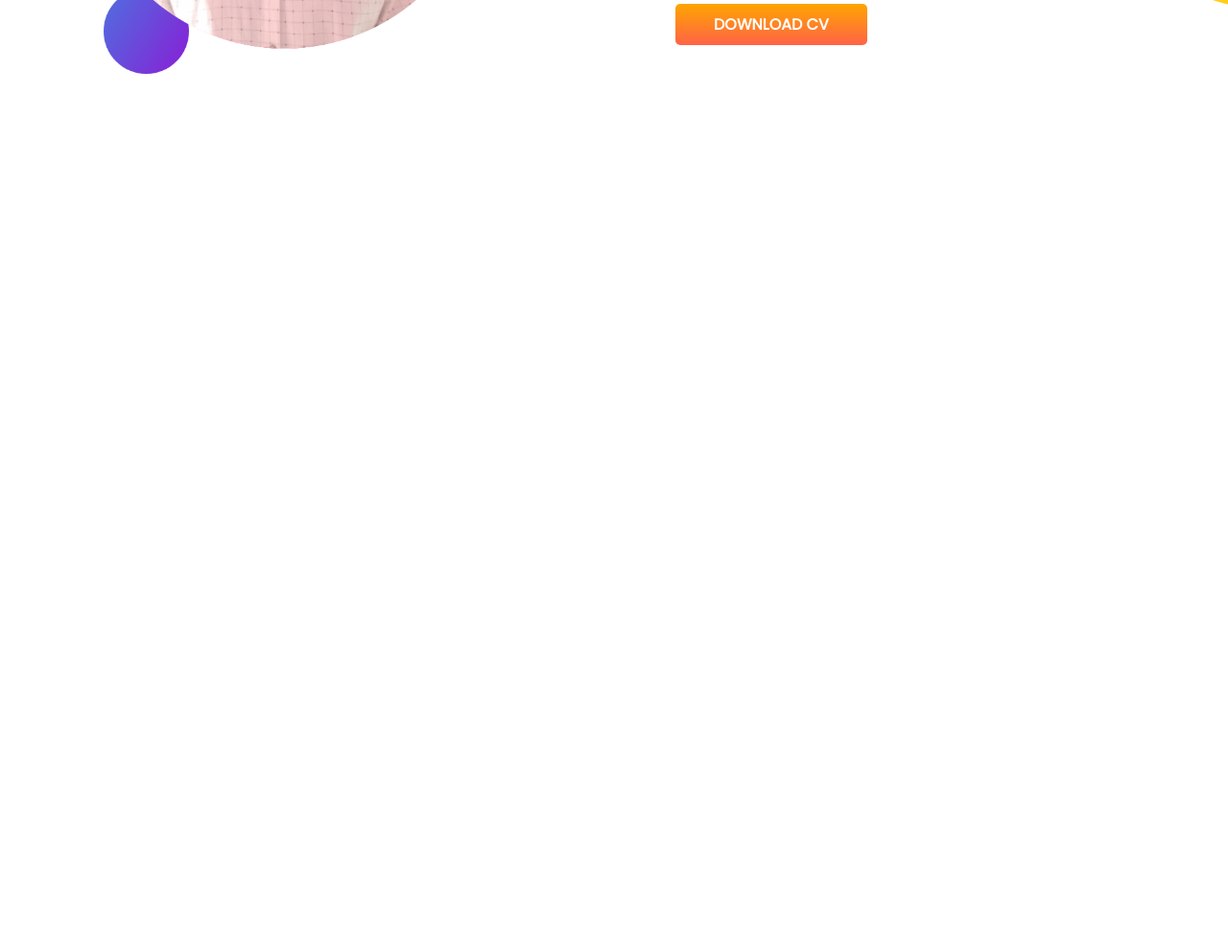
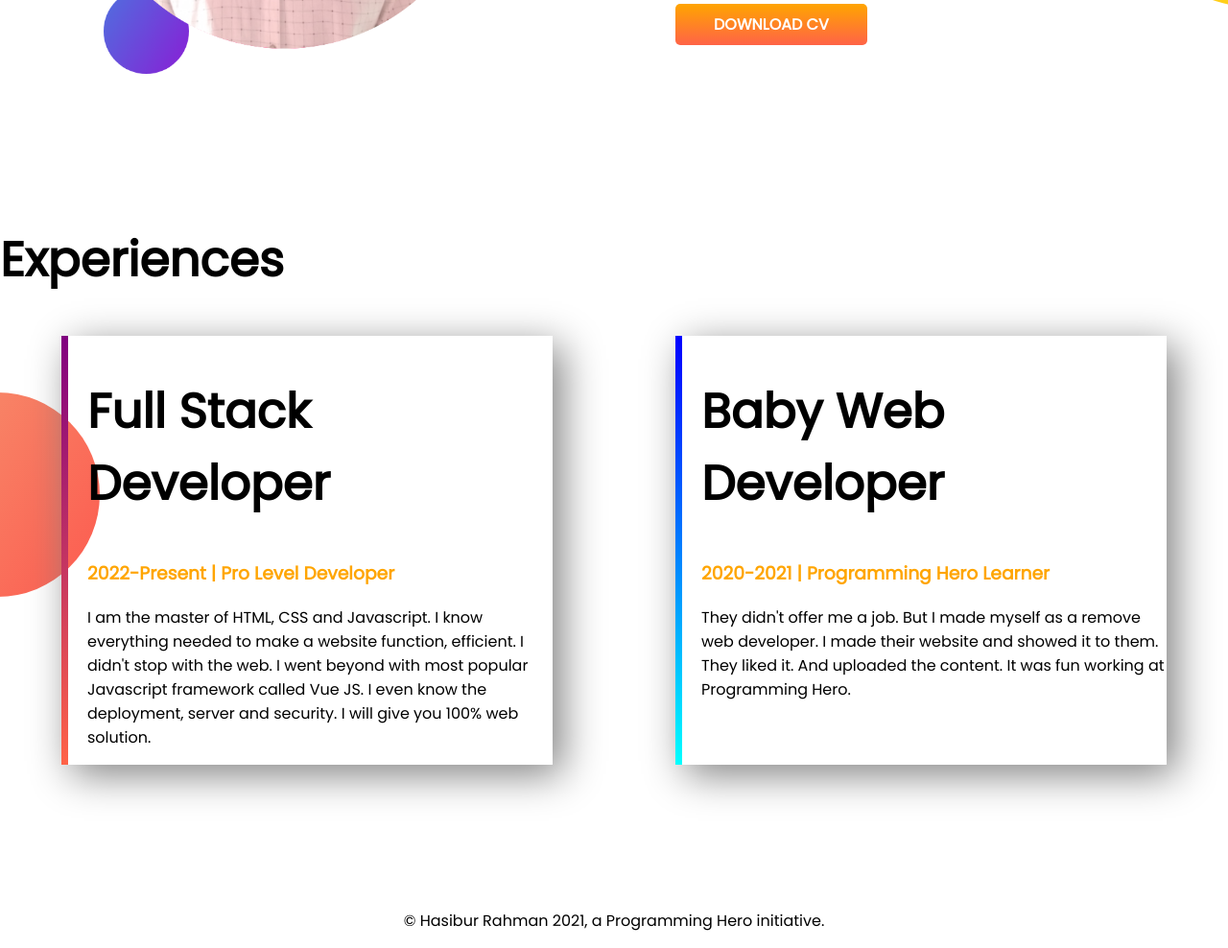
Before and after one commit to hasib50115/developer-portfolio, a plain HTML site: page index.html in a window 1280 px wide. Shown: the part 1079-2067 px from the top of the page at 96% size. Before the commit the page ends 1313 px from the top, so only its background shows below. Drawn offline with Linux system fonts and the light colour scheme.

Commit message:
experience and footer added

```diff
--- a/index.html
+++ b/index.html
@@ -15,7 +15,7 @@
         <link rel="stylesheet" href="style.css">
     </head>
     <body>
-        <section class="top-banner">
+        <section class="top-banner flexiable-container">
             <div class="half-width">
                 <h1> Welcome To </h1>
                 <h1> <span class="orange-color">Hasibur Rahman</span> World! </h1>
@@ -27,7 +27,7 @@
                 <img src="images/first-bg.png" alt="">
             </div>
         </section>
-        <section class="about-me">
+        <section class="about-me flexiable-container">
             <div class="half-width">
                 <img src="images/second-bg.png">
             </div>
@@ -40,6 +40,24 @@
             </div>
 
         </section>
+        <section class="experience-area">
+            <h1> Experiences </h1>
+            <div class="flexiable-container">
+                <div id="full-stack-dev" class="experience-item">
+                    <h1> Full Stack Developer</h1>
+                    <h3 class="orange-color"> 2022-Present | Pro Level Developer </h3>
+                    <p>I am the master of HTML, CSS and Javascript. I know everything needed to make a website function, efficient. I didn't stop with the web. I went beyond with most popular Javascript framework called Vue JS. I even know the deployment, server and security. I will give you 100% web solution.</p>
+                </div>
+                <div id="baby-web-dev" class="experience-item">
+                    <h1>Baby Web Developer</h1>
+                    <h3 class="orange-color">2020-2021 | Programming Hero Learner</h3>
+                    <p> They didn't offer me a job. But I made myself as a remove web developer. I made their website and showed it to them. They liked it. And uploaded the content. It was fun working at Programming Hero. </p>
+                </div>
+            </div>
+        </section>
+        <footer>
+            <p> © Hasibur Rahman 2021, a Programming Hero initiative. </p>
+        </footer>
 
 
 
--- a/style.css
+++ b/style.css
@@ -8,7 +8,7 @@ h1{
 .orange-color{
     color: orange;
 }
-section{
+.flexiable-container{
     display: flex;
     margin-bottom: 150px;
 }
@@ -36,3 +36,29 @@ section{
     background-repeat: no-repeat;
     background-position: right;
 }
+.experience-area{
+    background-image: url("images/exp-bg.png");
+    background-repeat: no-repeat;
+    background-position: left;
+}
+.experience-item{
+    width: 40%;
+    margin-left: 5%;
+    margin-right: 5%;
+    padding-left: 20px;
+    box-shadow: 10px 10px 40px gray;
+}
+#full-stack-dev{
+    border-left: 7px solid;
+    border-image: linear-gradient(purple, tomato);
+    border-image-slice: 1;
+
+}
+#baby-web-dev{
+    border-left: 7px solid;
+    border-image: linear-gradient(blue, cyan);
+    border-image-slice: 1;
+}
+footer p{
+    text-align: center;
+}
```
Also changed, not shown: images/my-bg.png (deleted).
